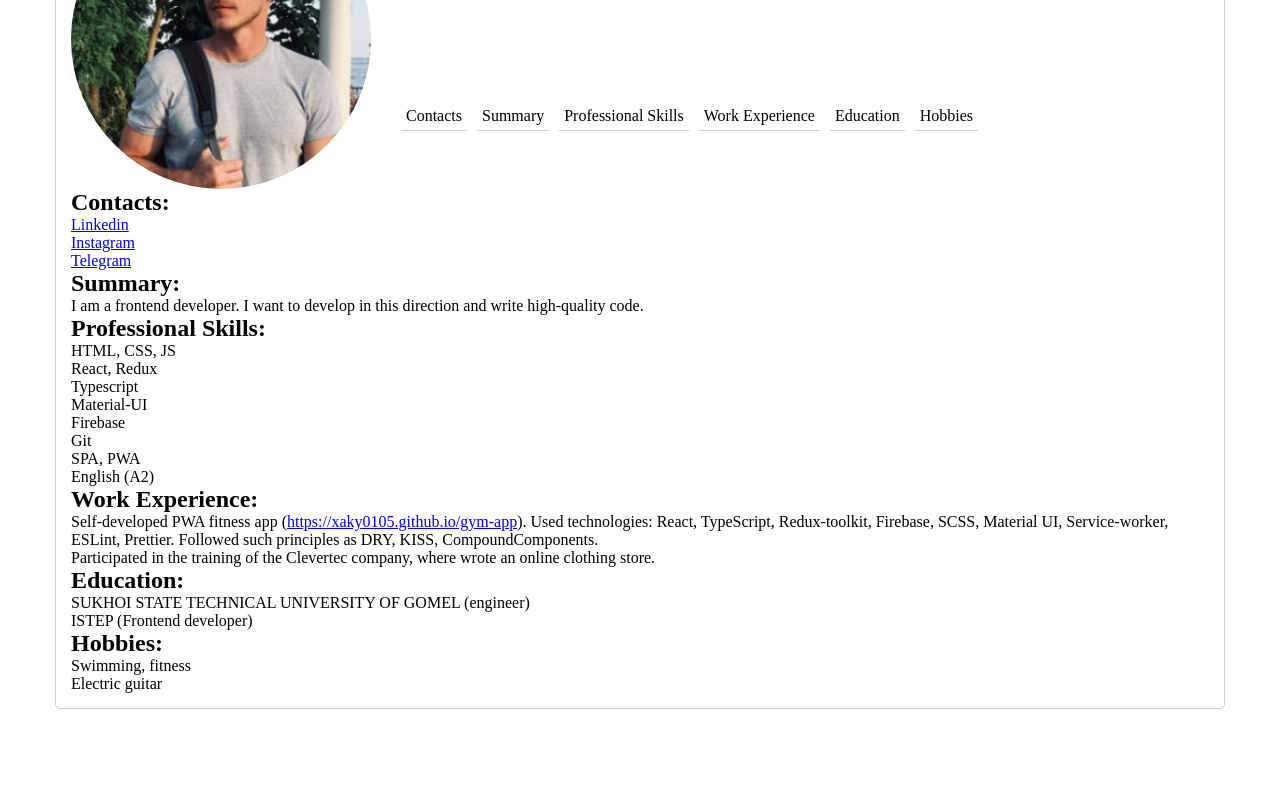
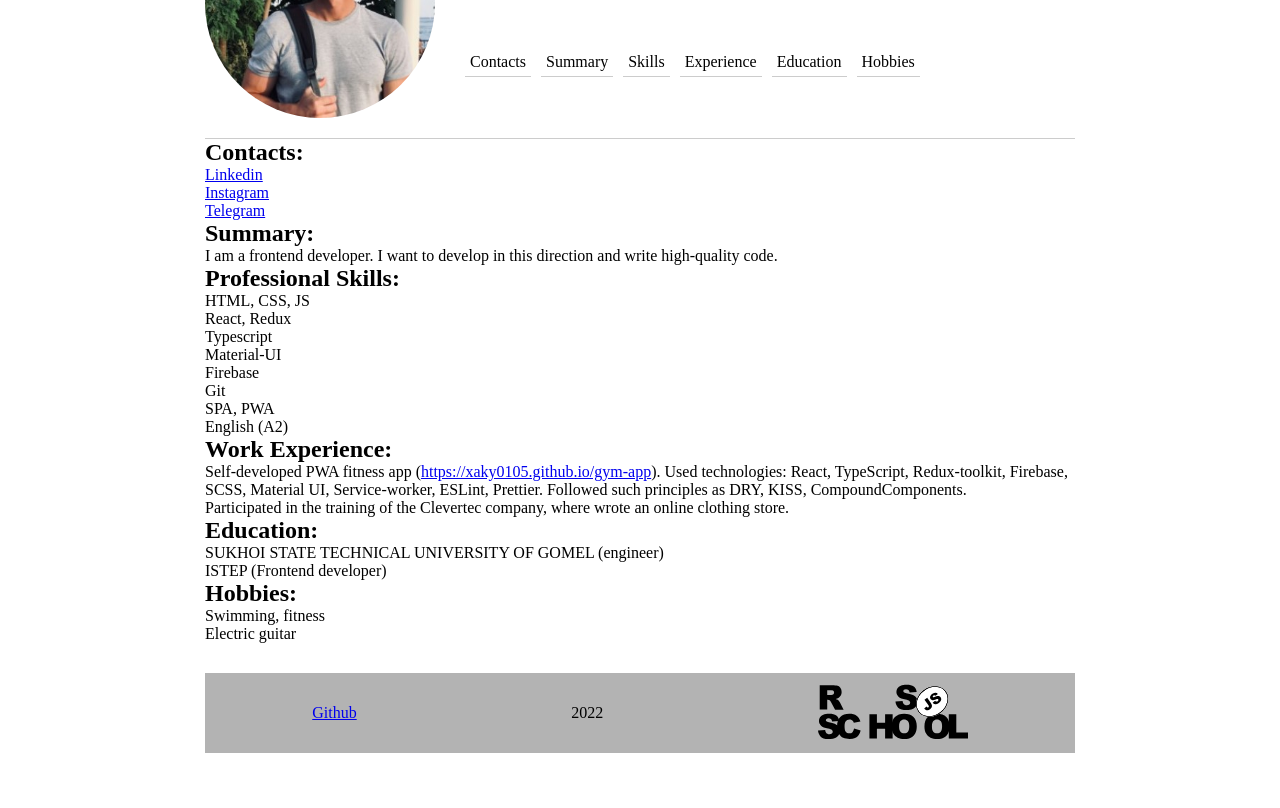
Before and after one commit to Xaky0105/rsschool-cv, a plain HTML site: page index.html in a window 1280 px wide. Shown: the part 167-975 px from the top of the page. Before the commit the page ends 916 px from the top, so only its background shows below. Drawn offline with Linux system fonts and the light colour scheme.

Commit message:
feat: add footer

```diff
--- a/css/style.css
+++ b/css/style.css
@@ -14,14 +14,14 @@ ol[class] {
 
 .container {
     margin: 40px auto;
-    max-width: 1170px;
-    border: 1px solid #ccc;
-    border-radius: 5px;
+    max-width: 900px;
     padding: 15px;
 }
 
 .header {
     display: flex;
+    padding-bottom: 20px;
+    border-bottom: 1px solid #ccc;
 }
 
 .header__avatar-wrapper {
@@ -29,9 +29,9 @@ ol[class] {
     align-items: center;
     justify-content: center;
     border-radius: 50%;
-    min-width: 300px;
-    width: 300px;
-    height: 300px;
+    min-width: 230px;
+    width: 230px;
+    height: 230px;
 }
 
 .header__avatar {
@@ -67,3 +67,16 @@ ol[class] {
 .header__item:hover {
     border-bottom: 1px solid #000;
 }
+
+
+.footer {
+    margin-top: 30px;
+    background-color: rgb(179, 179, 179);
+    padding: 10px 0;
+}
+
+.footer__list {
+    display: flex;
+    justify-content: space-around;
+    align-items: center;
+}
--- a/index.html
+++ b/index.html
@@ -19,8 +19,8 @@
                     <ul class="header__list">
                         <li class="header__item">Contacts</li>
                         <li class="header__item">Summary</li>
-                        <li class="header__item">Professional Skills</li>
-                        <li class="header__item">Work Experience</li>
+                        <li class="header__item">Skills</li>
+                        <li class="header__item">Experience</li>
                         <li class="header__item">Education</li>
                         <li class="header__item">Hobbies</li>
                     </ul>
@@ -75,7 +75,15 @@
                 </ul>
             </section>
         </main>
-        <footer class="footer"></footer>
+        <footer class="footer">
+            <nav class="footer__nav">
+                <ul class="footer__list">
+                    <li class="footer__item"><a href="https://github.com/Xaky0105?tab=repositories">Github</a></li>
+                    <li class="footer__item year">2022</li>
+                    <li class="footer__item logo"><a href="https://rs.school/js/"><img src="./img/rs_school_js.svg" width="150px" alt="rs-school-course"/></a></li>
+                </ul>
+            </nav>
+        </footer>
     </div>
 </body>
 </html>
```
Also changed, not shown: img/rs_school_js.svg (added).
